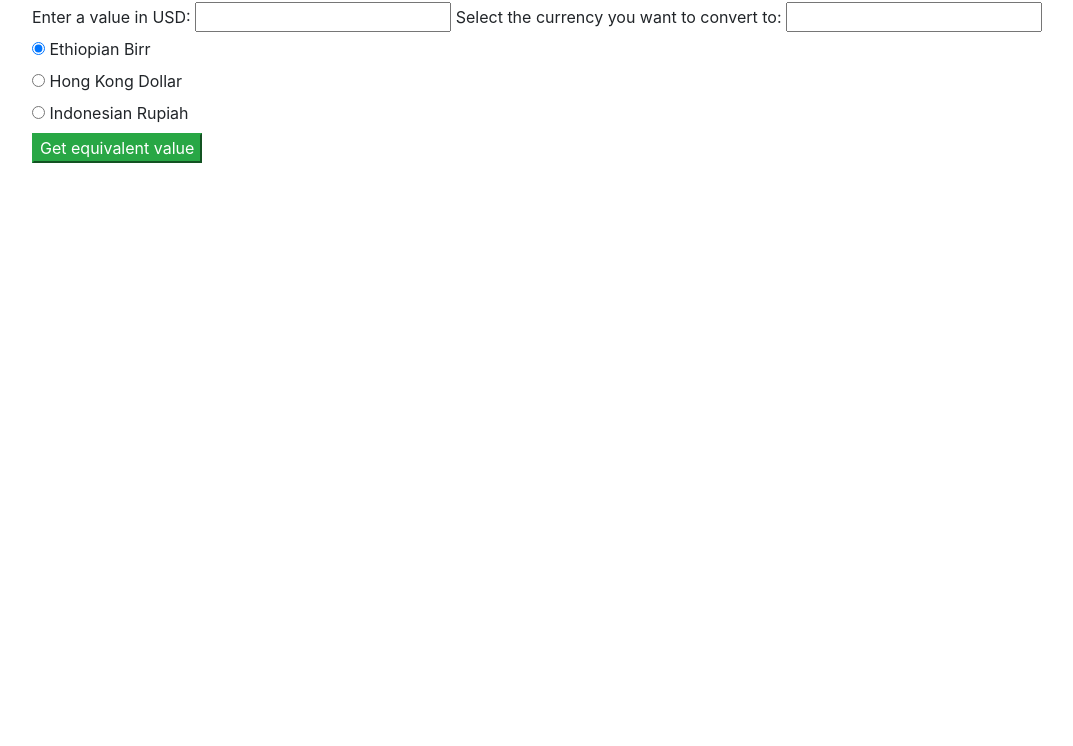
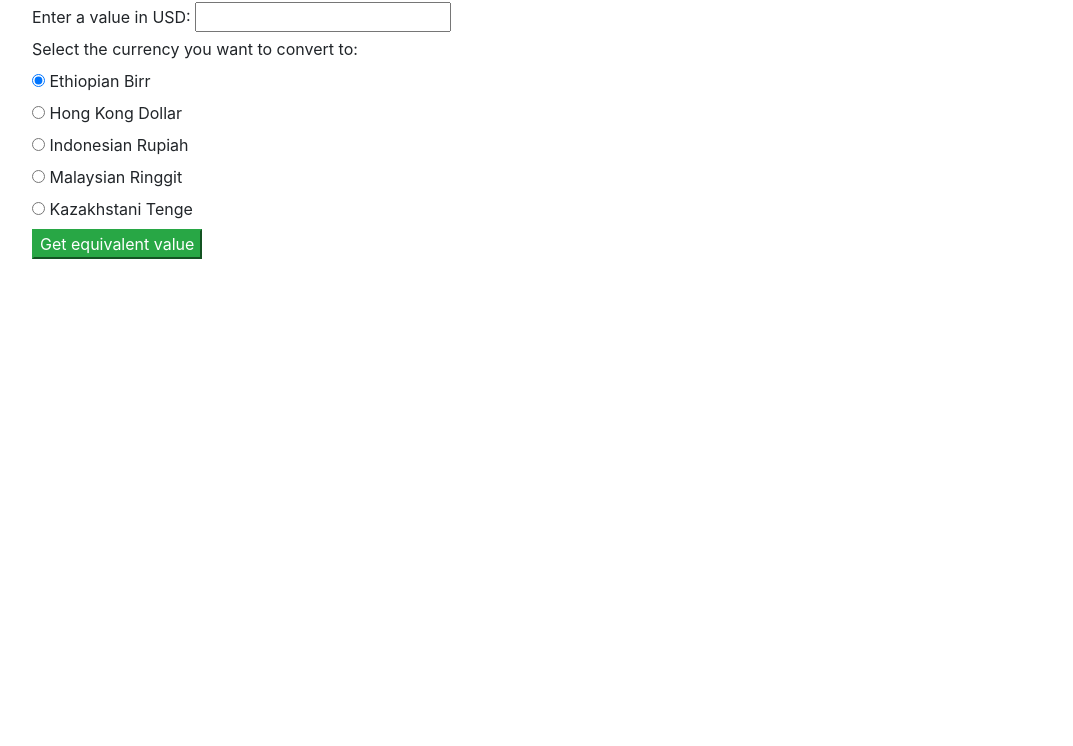
Before and after one commit to n-tse/currency-exchanger, a website built with webpack: page src/index.html in a window 1280 px wide. Shown: the part 54-800 px from the top of the page, without its empty margins (53-1126 px from the left). Built offline with nearby package versions, Linux system fonts and the light colour scheme.

Commit message:
Update html with more currencies and fix formatting

```diff
--- a/src/index.html
+++ b/src/index.html
@@ -8,8 +8,9 @@
     <h1>Convert USD to another currency</h1>
     <label for="usdValue">Enter a value in USD:</label>
     <input id="usdValue" type="text">
+    <br>
     <label for="convertTo">Select the currency you want to convert to:</label>
-    <input id="convertTo" type="text">
+    <br>
     <div class="radio">
       <label>
         <input type="radio" name="currency" value="ETB" checked>
@@ -28,6 +29,18 @@
         Indonesian Rupiah
       </label>
     </div>
+    <div class="radio">
+      <label>
+        <input type="radio" name="currency" value="MYR">
+        Malaysian Ringgit
+      </label>
+    </div>
+    <div class="radio">
+      <label>
+        <input type="radio" name="currency" value="KZT">
+        Kazakhstani Tenge
+      </label>
+    </div>
     <button class="btn-success" id="usdConvert">Get equivalent value</button>
     <div class="showErrors"></div>
     <div class="showEquivalent"></div>
```
